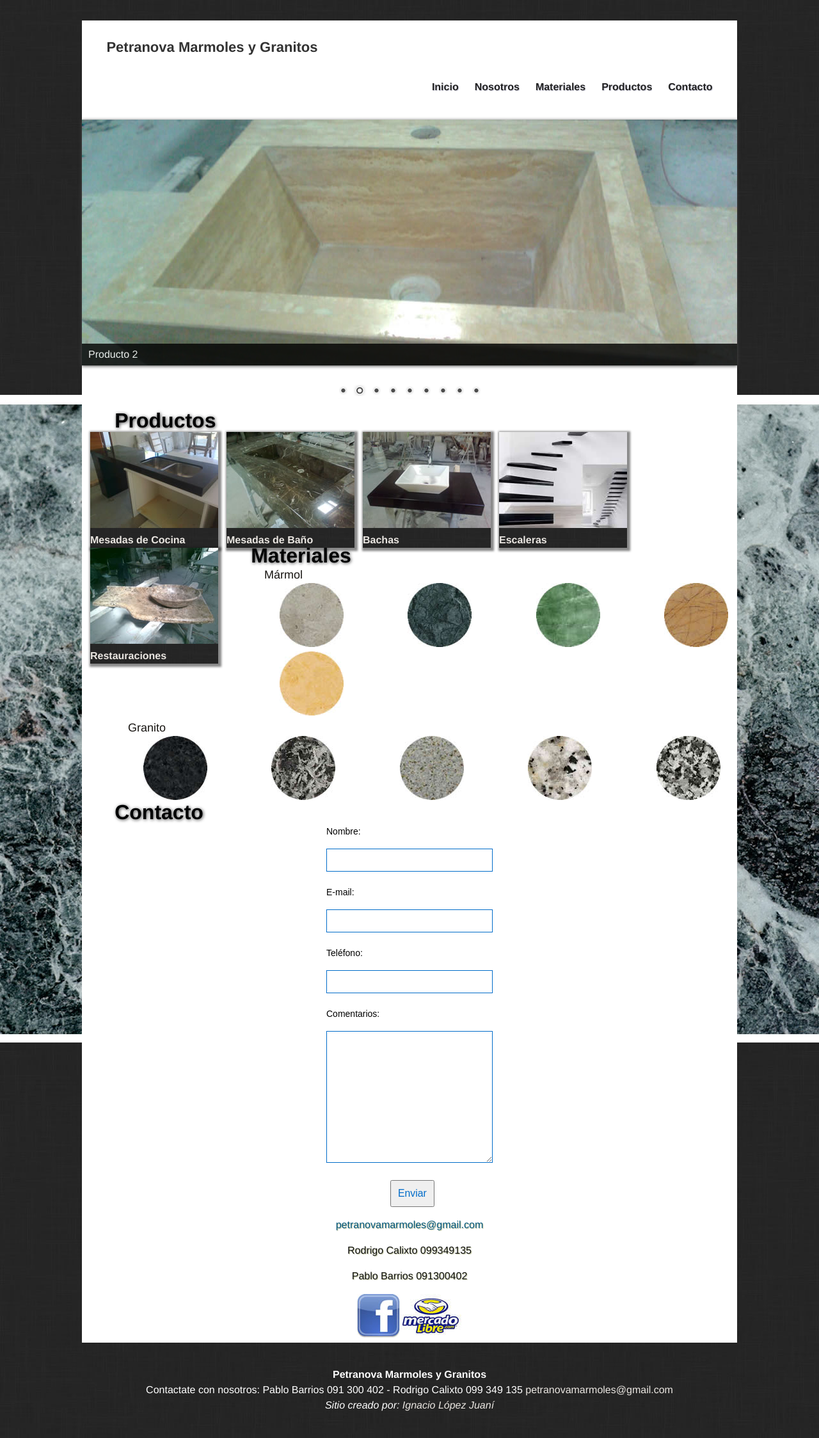
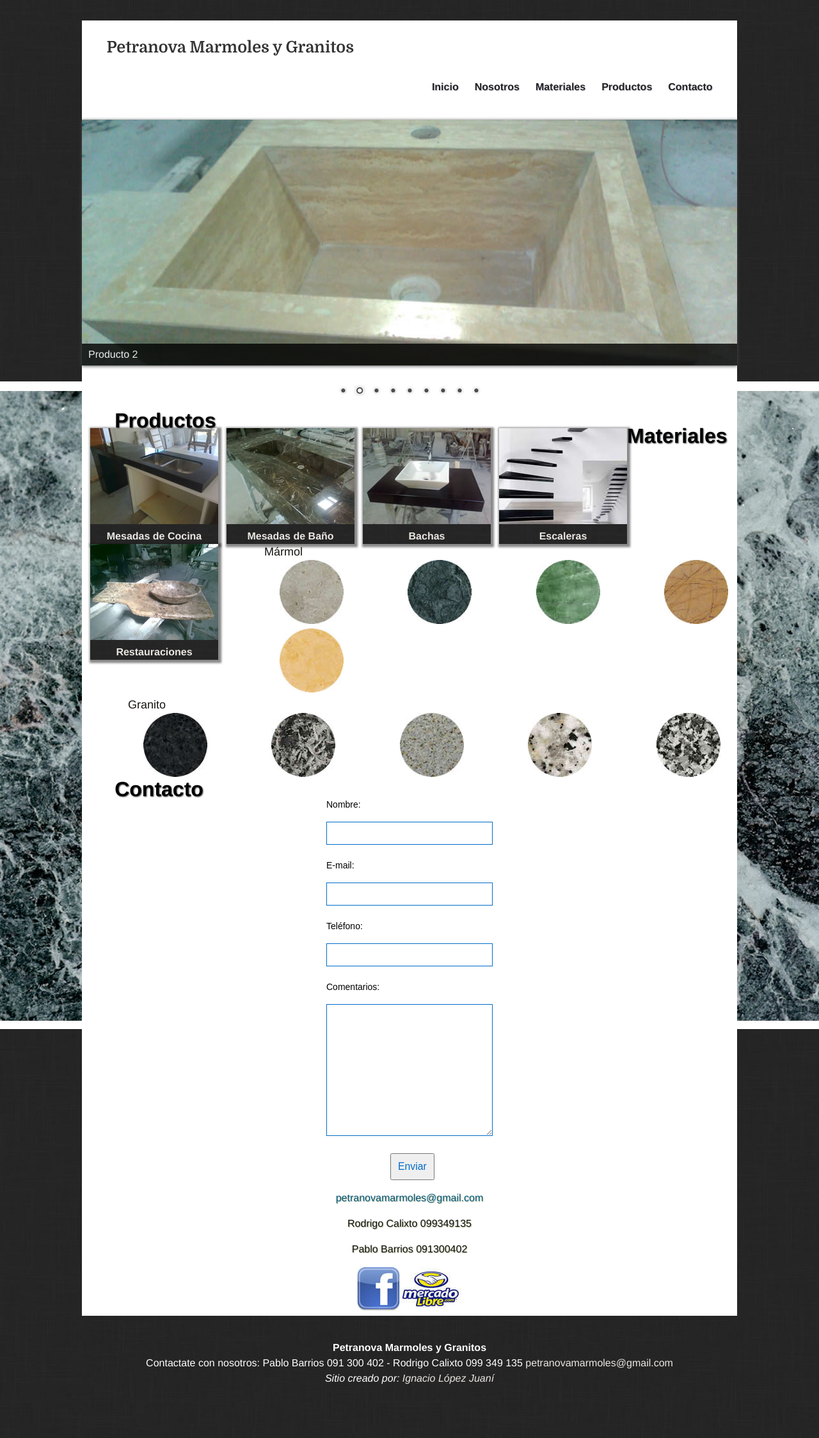
Before and after one commit to ignaciolopezjuani/petranova, a Jekyll site: the page built from index.html, in a window 1280 px wide. Shown: the whole page at 64% size. Built offline with Jekyll 4.4.1, drawn with Linux system fonts in a browser that asks for light colours; nearby versions of some CDN libraries; some web fonts are replaced; Markdown is read by kramdown in place of the engine named in the settings; after the commit the page ends 2205 px from its top, so only the background shows below that.

Commit message:
Change typography of logo

```diff
--- a/_layouts/default.html
+++ b/_layouts/default.html
@@ -18,6 +18,7 @@
     <script src="media/js/modernizr-1.7.min.js"></script>
     <script src="http://ajax.googleapis.com/ajax/libs/jquery/1/jquery.js"></script>
     <script src="media/js/galleria-1.2.9.min.js"></script>
+    <link href='http://fonts.googleapis.com/css?family=Domine:400,700' rel='stylesheet' type='text/css'>
 
     <link rel="stylesheet" href="media/css/nivo-slider.css" type="text/css" media="screen" />
     <link rel="stylesheet" href="media/css/gallery_themes/default/default.css" type="text/css" media="screen" />
--- a/index.html
+++ b/index.html
@@ -29,7 +29,7 @@
 
 
   <section>
-    <h1><a href="#" class="main-title">Productos</a></h1>
+    <h1 class="main-title">Productos</h1>
 
       <article class="products">
         <a href="#"><img src="media/images/productos/mesadacocina.jpg"/></a>
@@ -58,7 +58,7 @@
   </section>
 
   <section>
-    <h1><a href="#" class="main-title">Materiales</a></h1>
+    <h1 class="main-title">Materiales</h1>
 
       <article class="materiales">
         <a href="#" class="sub-category">Mármol</a>
@@ -86,7 +86,7 @@
 
 
   <section>
-    <h1><a href="#" class="main-title">Contacto</a></h1>
+    <h1 class="main-title">Contacto</h1>
 
     <div class="contacto">
 
--- a/media/css/base.css
+++ b/media/css/base.css
@@ -38,11 +38,13 @@
 }
 
 .main-header {
+  font-family: 'Domine', Helvetica, Arial, serif;
+  font-weight: bold;
   margin-left: 13%;
   float: left;
   display: inline;
   margin-top: 30px;
-  font-size: 22px;
+  font-size: 25px;
 }
 .main-footer {
   color: white;
@@ -53,7 +55,7 @@
   margin-left: 5%;
   font-size: 2em;
   color: #020304;
-  text-shadow: 1px 1px 5px #474747;
+  text-shadow: 1px 1px 2px #474747;
    filter: dropshadow(color=#474747, offx=1, offy=1);
 }
 
@@ -164,6 +166,9 @@
 body.home .contact li{
   margin-top: 1em;
 }
+.products h2 {
+  text-align: center;
+}
 
 /* About */
 body.about {
```
